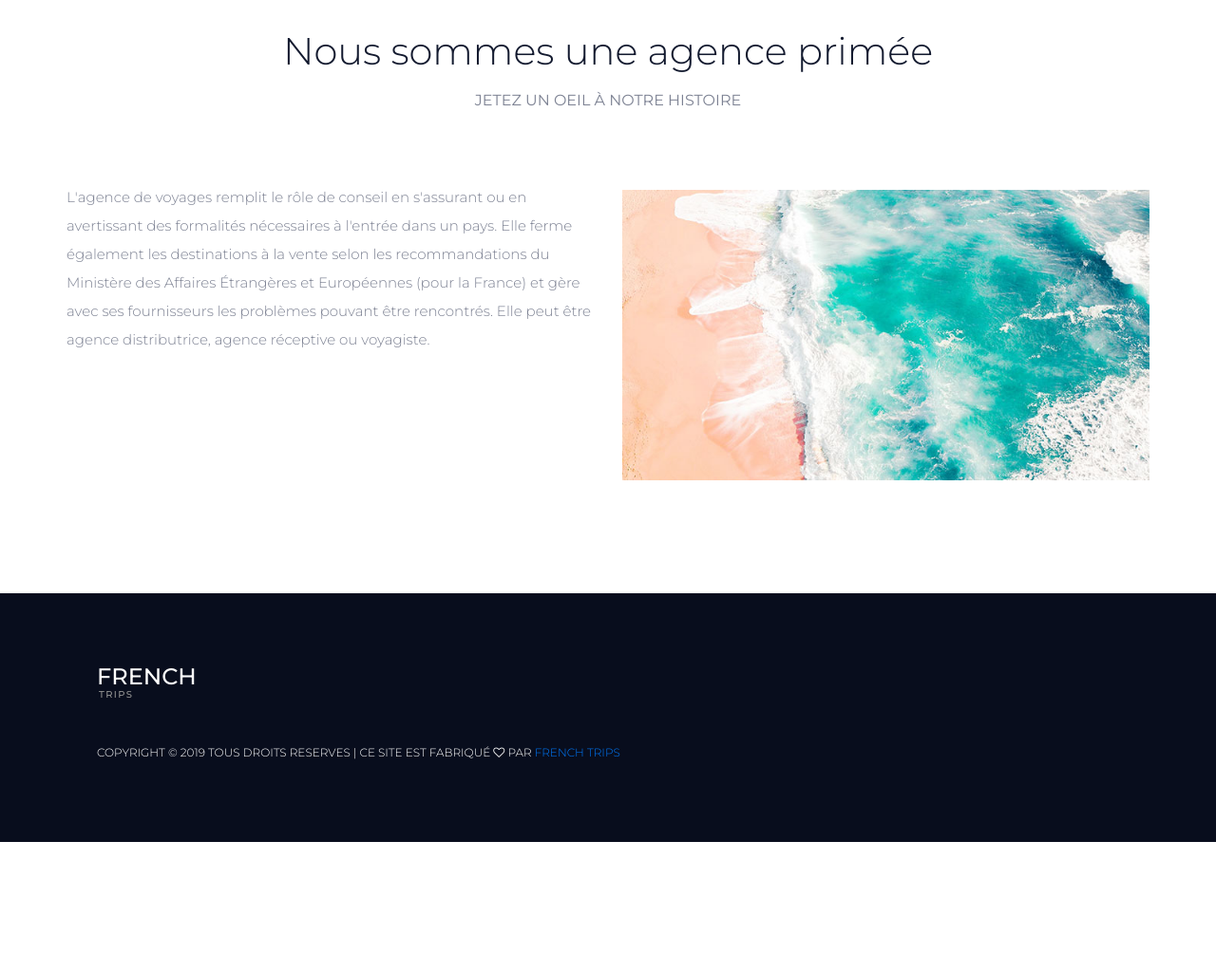
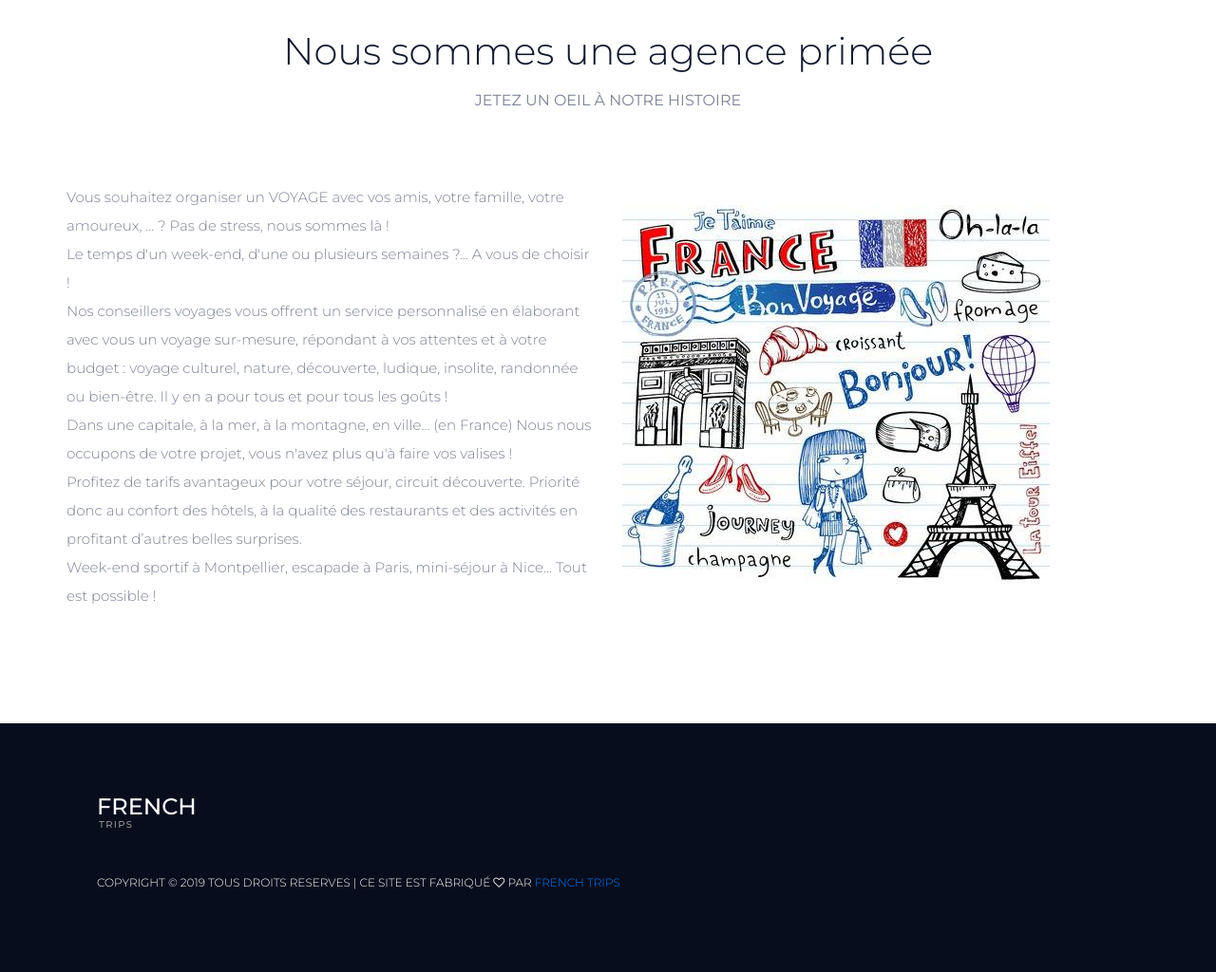
Before and after one commit to abdioui/TripsFrensh, a PHP site: page /decouvrez_nous.php in a window 1280 px wide. Shown: the part 447-1471 px from the top of the page at 95% size. Before the commit the page ends 1334 px from the top, so only its background shows below. Run offline with PHP 8.4, Linux system fonts and the light colour scheme; a user stored in the database is signed in.

Commit message:
Add files via upload

```diff
--- a/ChercherVoyage.php
+++ b/ChercherVoyage.php
@@ -50,7 +50,7 @@
 								<li class="main_nav_item"><a href="decouvrez_nous.php">decouvrez nous</a></li>
 								<li class="main_nav_item"><a href="promo.php">Promo</a></li>
 								<li class="main_nav_item"><a href="contactez_nous.php">Contactez nous</a></li>
-								<li class="main_nav_item" style="color: white;">Salut <?php echo"$nom"; ?> </li>
+								<li class="main_nav_item" style="color: white;">Bonjour <?php echo"$nom"; ?>! </li>
 								<li class="main_nav_item"><a href="Deconnection.php">Deco</a></li>
 							</ul>
 						</nav>
--- a/acceuil.php
+++ b/acceuil.php
@@ -50,7 +50,7 @@
 								<li class="main_nav_item"><a href="decouvrez_nous.php">decouvrez nous</a></li>
 								<li class="main_nav_item"><a href="promo.php">Promo</a></li>
 								<li class="main_nav_item"><a href="contactez_nous.php">Contactez nous</a></li>
-								<li class="main_nav_item" style="color: white;">Salut <?php echo"$nom"; ?> </li>
+								<li class="main_nav_item" style="color: white;">Bonjour <?php echo"$nom"; ?>! </li>
 								<li class="main_nav_item"><a href="Deconnection.php">Deco</a></li>
 							</ul>
 						</nav>
--- a/contactez_nous.php
+++ b/contactez_nous.php
@@ -46,7 +46,7 @@
 								<li class="main_nav_item"><a href="decouvrez_nous.php">decouvrez nous</a></li>
 								<li class="main_nav_item"><a href="promo.php">Promo</a></li>
 								<li class="main_nav_item active"><a href="contactez_nous.php">Contactez nous</a></li>
-								<li class="main_nav_item" style="color: white;">Salut <?php echo"$nom"; ?> </li>
+								<li class="main_nav_item" style="color: white;">Bonjour <?php echo"$nom"; ?>! </li>
 								<li class="main_nav_item"><a href="Deconnection.php">Deco</a></li>
 							</ul>
 						</nav>
@@ -138,12 +138,12 @@
 								<ul>
 									<li>Adresse: Route de Mende, 34090 Montpellier</li>
 									<li>Tél: +33 661420483  </li>
-									<li>Email: french.trips@gmail.com</li>
+									<li>Email: trips.french@gmail.com</li>
 								</ul>
 							</div>
 							<div class="contact_info_social">
 								<ul>
-									<li><a href="#"><i class="fa fa-google-plus" aria-hidden="true"></i></a></li>
+									<li><a href="trips.french@gmail.com"><i class="fa fa-google-plus" aria-hidden="true"></i></a></li>
 									<li><a href="#"><i class="fa fa-pinterest" aria-hidden="true"></i></a></li>
 									<li><a href="#"><i class="fa fa-facebook" aria-hidden="true"></i></a></li>
 									<li><a href="#"><i class="fa fa-twitter" aria-hidden="true"></i></a></li>
--- a/decouvrez_nous.php
+++ b/decouvrez_nous.php
@@ -118,12 +118,12 @@
 
 					<div class="find_item">
 						<div>Destination:</div>
-						<input type="text" id="destination" name="destination" class="destination find_input" required="required" placeholder="Destination du voyage">
+						<input type="text" id="destination" name="destination" class="destination find_input" required placeholder="Destination du voyage">
 					</div>
 
 					<div class="find_item">
 						<div>Durée:</div>
-						<input type="text" id="duree" name="duree" class="duree find_input" required="required" placeholder="Durée du voyage">
+						<input type="text" id="duree" name="duree" class="duree find_input" required placeholder="Durée du voyage">
 					</div>
 
 					<div class="find_item" style="color: white;">
@@ -176,13 +176,19 @@
 				<div class="col-lg-6 about_col order-lg-1 order-2">
 					<div class="about_content">
 						<p>
-						L'agence de voyages remplit le rôle de conseil en s'assurant ou en avertissant des formalités nécessaires à l'entrée dans un pays. Elle ferme également les destinations à la vente selon les recommandations du Ministère des Affaires Étrangères et Européennes (pour la France) et gère avec ses fournisseurs les problèmes pouvant être rencontrés. Elle peut être agence distributrice, agence réceptive ou voyagiste.
+						Vous souhaitez organiser un VOYAGE avec vos amis, votre famille, votre amoureux, ... ? Pas de stress, nous sommes là !<br>
+							Le temps d'un week-end, d'une ou plusieurs semaines ?... A vous de choisir !<br>
+								Nos conseillers voyages vous offrent un service personnalisé en élaborant avec vous un voyage sur-mesure, répondant à vos attentes et à votre budget : voyage culturel, nature, découverte, ludique, insolite, randonnée ou bien-être. Il y en a pour tous et pour tous les goûts !<br>
+							Dans une capitale, à la mer, à la montagne, en ville... (en France) Nous nous occupons de votre projet, vous n'avez plus qu'à faire vos valises !<br>
+						Profitez de tarifs avantageux pour votre séjour, circuit découverte. Priorité donc au confort des hôtels, à la qualité des restaurants et des activités en profitant d’autres belles surprises.<br>
+							Week-end sportif à Montpellier, escapade à Paris, mini-séjour à Nice... Tout est possible !
+
 						</p>
 					</div>
 				</div>
 				<div class="col-lg-6 about_col order-lg-2 order-1">
 					<div class="about_image">
-						<img src="images/about.jpg" alt="https://unsplash.com/@sanfrancisco">
+						<img src="images/helloFrance.jpeg" alt="https://unsplash.com/@sanfrancisco">
 					</div>
 				</div>
 			</div>
--- a/details.php
+++ b/details.php
@@ -48,7 +48,7 @@
 								<li class="main_nav_item"><a href="decouvrez_nous.php">decouvrez nous</a></li>
 								<li class="main_nav_item"><a href="promo.php">Promo</a></li>
 								<li class="main_nav_item"><a href="contactez_nous.php">Contactez nous</a></li>
-								<li class="main_nav_item" style="color: white;">Salut <?php echo"$nom"; ?> </li>
+								<li class="main_nav_item" style="color: white;">Bonjour <?php echo"$nom"; ?>! </li>
 								<li class="main_nav_item"><a href="Deconnection.php">Deco</a></li>
 							</ul>
 						</nav>
--- a/nos_destinations.php
+++ b/nos_destinations.php
@@ -50,7 +50,7 @@
 								<li class="main_nav_item"><a href="decouvrez_nous.php">decouvrez nous</a></li>
 								<li class="main_nav_item"><a href="promo.php">Promo</a></li>
 								<li class="main_nav_item"><a href="contactez_nous.php">Contactez nous</a></li>
-								<li class="main_nav_item" style="color: white;">Salut <?php echo"$nom"; ?> </li>
+								<li class="main_nav_item" style="color: white;">Bonjour <?php echo"$nom"; ?>! </li>
 								<li class="main_nav_item"><a href="Deconnection.php">Deco</a></li>
 							</ul>
 						</nav>
--- a/paiement.php
+++ b/paiement.php
@@ -48,7 +48,7 @@
 								<li class="main_nav_item"><a href="decouvrez_nous.php">decouvrez nous</a></li>
 								<li class="main_nav_item"><a href="promo.php">Promo</a></li>
 								<li class="main_nav_item"><a href="contactez_nous.php">Contactez nous</a></li>
-								<li class="main_nav_item" style="color: white;">Salut <?php echo"$nom"; ?> </li>
+								<li class="main_nav_item" style="color: white;">Bonjour <?php echo"$nom"; ?>! </li>
 								<li class="main_nav_item"><a href="Deconnection.php">Deco</a></li>
 							</ul>
 						</nav>
--- a/promo.php
+++ b/promo.php
@@ -50,7 +50,7 @@
 								<li class="main_nav_item"><a href="decouvrez_nous.php">decouvrez nous</a></li>
 								<li class="main_nav_item active"><a href="promo.php">Promo</a></li>
 								<li class="main_nav_item"><a href="contactez_nous.php">Contactez nous</a></li>
-								<li class="main_nav_item" style="color: white;">Salut <?php echo"$nom"; ?> </li>
+								<li class="main_nav_item" style="color: white;">Bonjour <?php echo"$nom"; ?>! </li>
 								<li class="main_nav_item"><a href="Deconnection.php">Deco</a></li>
 							</ul>
 						</nav>
```
